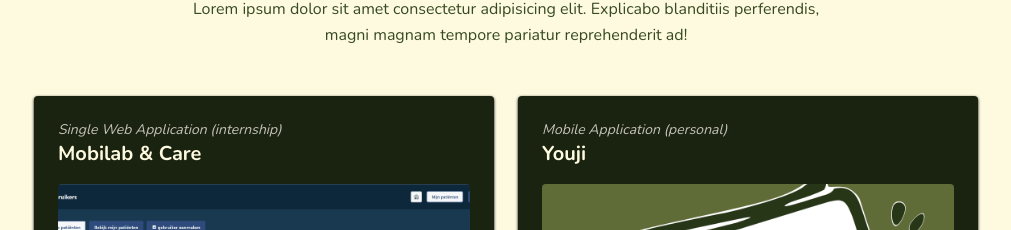
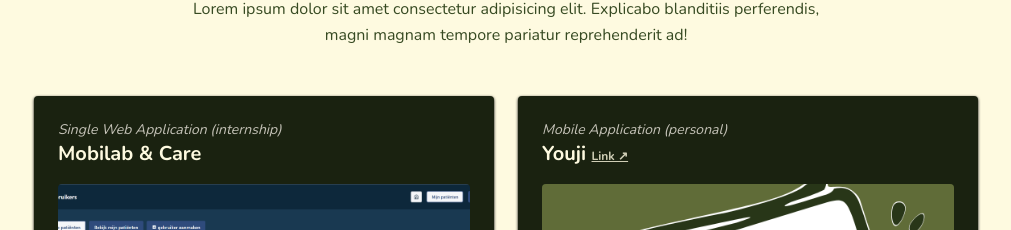
Before and after one commit to maarten-lommers/portfolio, a React (Vite) app: page / in a window 1280 px wide. Shown: the part 972-1202 px from the top of the page, without its empty margins (134-1145 px from the left). Built offline with nearby package versions, Linux system fonts and the light colour scheme.

Commit message:
Link to youji

```diff
--- a/src/components/content/components/project-card.jsx
+++ b/src/components/content/components/project-card.jsx
@@ -1,7 +1,7 @@
 import { useState } from "react"
 import { useReveal } from "../../../hooks/useReveal"
 
-function ProjectCard({ title, subtitle, image, imageDetails, skills, descriptionParagraphs, contributionParagraphs, learnedParagraphs, angle, revealDelay = 0, orientation }) {
+function ProjectCard({ title, subtitle, image, imageDetails, skills, descriptionParagraphs, contributionParagraphs, learnedParagraphs, angle, revealDelay = 0, orientation, link }) {
     const [open, setOpen] = useState(false)
     const cardRef = useReveal(0.1, revealDelay)
 
@@ -13,7 +13,12 @@ function ProjectCard({ title, subtitle, image, imageDetails, skills, description
                 onClick={() => setOpen(true)}
             >
                 <p className="text-portfolio-cream-muted text-sm italic">{subtitle}</p>
-                <h2 className="text-portfolio-cream font-bold text-xl mb-4">{title}</h2>
+                <h2 className="text-portfolio-cream font-bold text-xl mb-4">
+                    {link
+                        ? <a href={link} target="_blank" rel="noreferrer" onClick={e => e.stopPropagation()} className="hover:text-portfolio-accent-muted transition-colors duration-200 gap-1">{title} <span className="text-xs opacity-80 underline">Link ↗</span></a>
+                        : title
+                    }
+                </h2>
                 <img
                     className="w-full h-64 object-cover rounded bg-portfolio-primary mb-4"
                     src={image}
--- a/src/components/content/components/projects.jsx
+++ b/src/components/content/components/projects.jsx
@@ -30,6 +30,7 @@ const PROJECTS = [
         learnedParagraphs:       ["Improved accessibility patterns", "Refined component structure", "Learned performance optimizations"],
         angle: "hover:rotate-2",
         orientation: "vertical",
+        link: "https://youji.be",
     },
     {
         title: "DAF Trucks",
```
